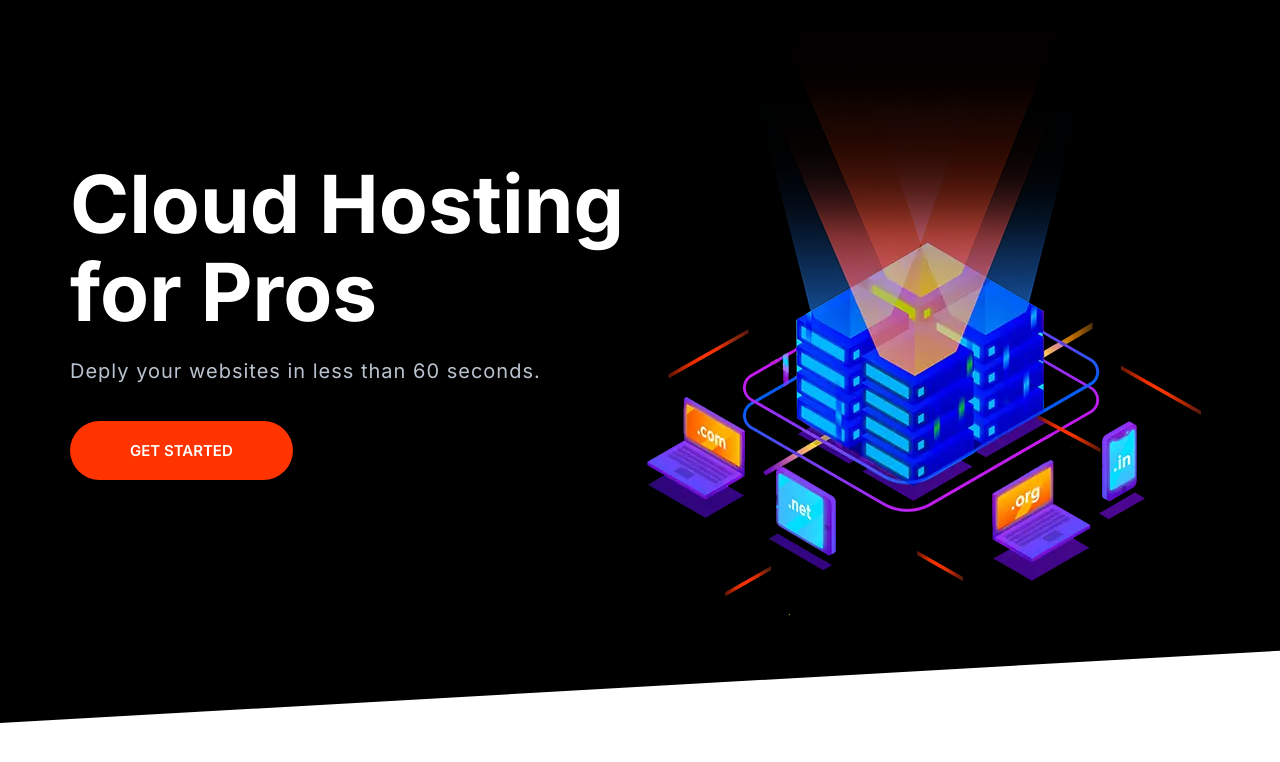
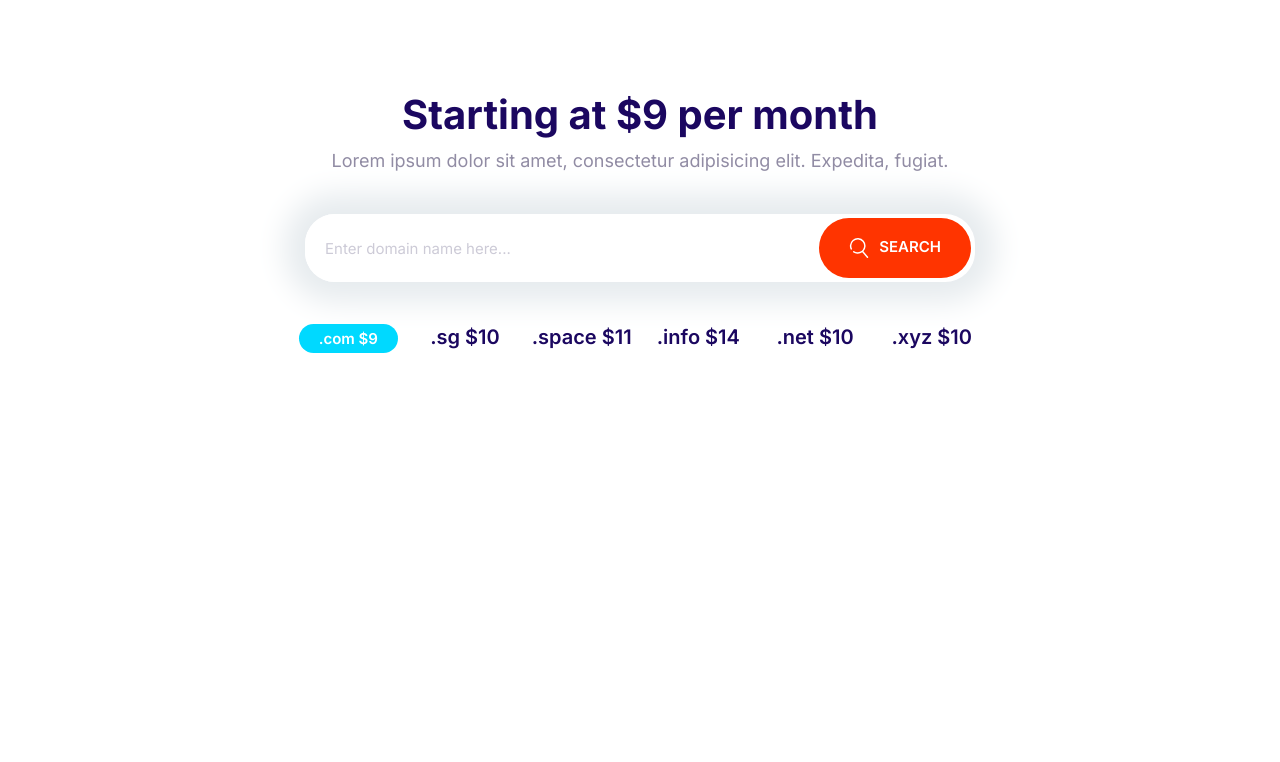
Before and after one commit to tylerthomashusemann/Fictional-Cloud-Hosting-Website-Called-Moshify.-, a plain HTML site: page index.html in a window 1280 px wide. Drawn offline with Linux system fonts and the light colour scheme.

Commit message:
Domain-Block

```diff
--- a/css/styles.css
+++ b/css/styles.css
@@ -203,10 +203,18 @@ a {
   font-size: 1.8rem;
   font-weight: 600;
   margin: 1rem 0;
+  outline: 0;
   padding: 2rem 3rem;
   text-align: center;
   text-transform: uppercase;
   white-space: nowrap;
+}
+
+.btn .icon {
+  width: 2rem;
+  height: 2rem;
+  margin-right: 1rem;
+  vertical-align: middle;
 }
 
 .btn--primary {
@@ -286,7 +294,7 @@ a {
 .input-group .input {
   border: 0;
   flex-grow: 1;
-  padding: 1.5rem 1rem;
+  padding: 1.5rem 2rem;
 }
 
 .input-group .btn {
@@ -700,3 +708,27 @@ a {
     align-self: center;
   }
 }
+
+/* Domain Block */
+.block-domain .input-group {
+  box-shadow: 0 0 30px 20px #e6ebee;
+  border: 0;
+  margin: 4rem auto;
+  max-width: 670px;
+}
+
+.block-domain__prices {
+  display: grid;
+  grid-template-columns: repeat(3, 1fr);
+  grid-template-rows: repeat(2, 6rem);
+  font-size: 2rem;
+  font-weight: 600;
+  justify-items: center;
+  max-width: 700px;
+  margin: 0 auto;
+}
+
+@media screen and (min-width: 768px) {
+  .block-domain__prices {
+    grid-template-columns: repeat(auto-fit, minmax(10rem, 1fr));
+  }
--- a/index.html
+++ b/index.html
@@ -15,27 +15,34 @@
     <link rel="stylesheet" href="css/styles.css" />
   </head>
   <body>
-    <section class="block block--dark block--skewed-left hero">
-      <div class="container grid grid--cols-2">
-        <header class="block__header hero__content">
-          <h1 class="block__heading">Cloud Hosting for Pros</h1>
-          <p class="hero__tagline">
-            Deply your websites in less than 60 seconds.
-          </p>
-          <a href="" class="btn btn-accent btn--stretched">Get Started</a>
-        </header>
-        <picture>
-          <source
-            type="image/webp"
-            srcset="images/bannerwebp.webp 1x, images/banner@2xwebp.webp 2x"
-          />
-          <source
-            type="image/png"
-            srcset="images/banner.png 1x, images/banner@2x.png 2x"
-          />
-          <img class="hero__image" src="images/banner.png" alt="" />
-        </picture>
+    <section class="block container block-domain">
+      <header class="block__header">
+        <h2>Starting at $9 per month</h2>
+        <p>
+          Lorem ipsum dolor sit amet, consectetur adipisicing elit. Expedita,
+          fugiat.
+        </p>
+      </header>
+      <div class="input-group">
+        <input
+          type="text"
+          class="input"
+          placeholder="Enter domain name here..."
+        />
+        <button class="btn btn-accent">
+          <svg class="icon icon--white">
+            <use xlink:href="images/sprite.svg#search"></use></svg
+          >Search
+        </button>
       </div>
+      <ul class="list block-domain__prices">
+        <li><span class="badge badge--secondary">.com $9</span></li>
+        <li>.sg $10</li>
+        <li>.space $11</li>
+        <li>.info $14</li>
+        <li>.net $10</li>
+        <li>.xyz $10</li>
+      </ul>
     </section>
     <script src="main.js"></script>
   </body>
```
Also changed, not shown: components/domain-block.html (added, +26 -0 lines), components/input-groups.html (+4 -15 lines).
